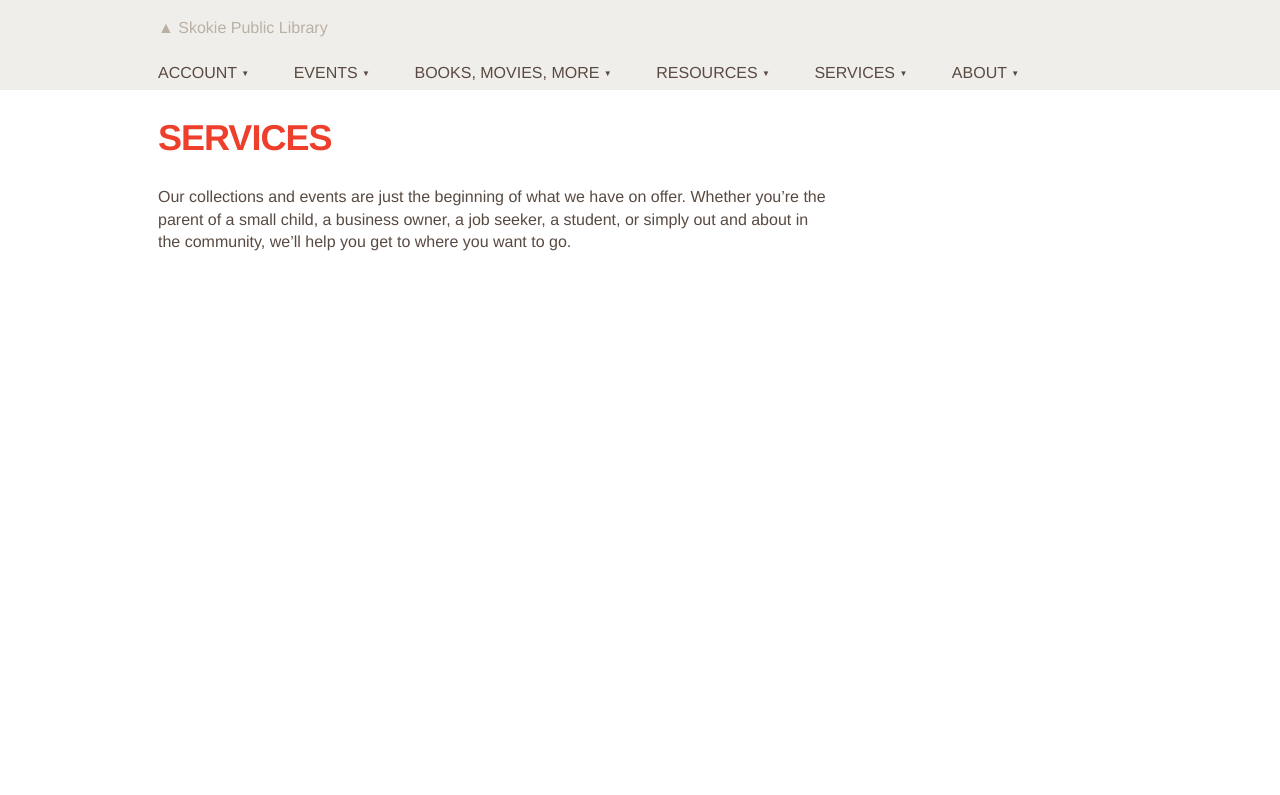
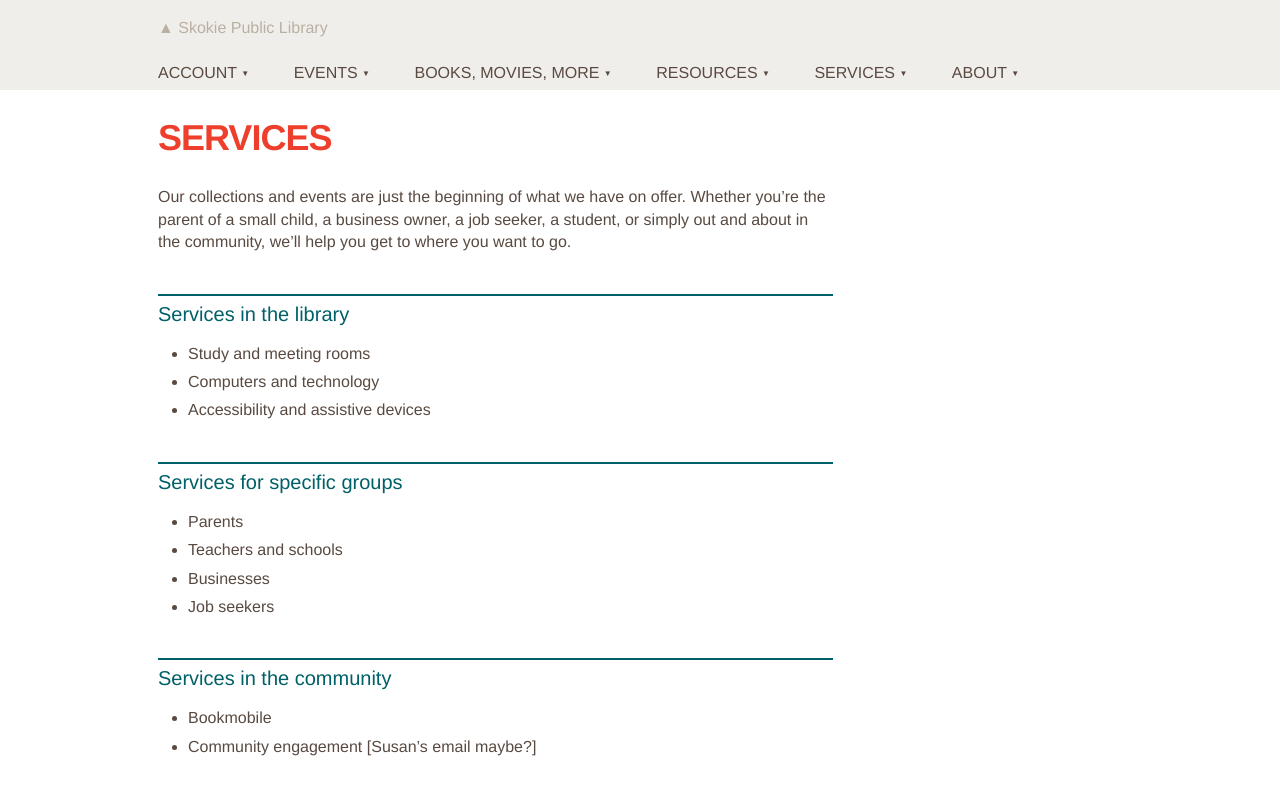
Before and after one commit to skokielibrary/spl-content, a Jekyll site: the page built from _content/annabelle/services--index.markdown, in a window 1280 px wide. Shown: the top 795 px of the page. Built offline with Jekyll 4.4.1, drawn with Linux system fonts in a browser that asks for light colours.

Commit message:
Updated services--index.markdown

```diff
--- a/_content/annabelle/services--index.markdown
+++ b/_content/annabelle/services--index.markdown
@@ -5,3 +5,18 @@ published: true
 ---
 
 Our collections and events are just the beginning of what we have on offer. Whether you're the parent of a small child, a business owner, a job seeker, a student, or simply out and about in the community, we'll help you get to where you want to go.
+
+##Services in the library
+- Study and meeting rooms
+- Computers and technology
+- Accessibility and assistive devices
+
+##Services for specific groups
+- Parents
+- Teachers and schools
+- Businesses
+- Job seekers
+
+##Services in the community
+- Bookmobile
+- Community engagement [Susan's email maybe?]
```
